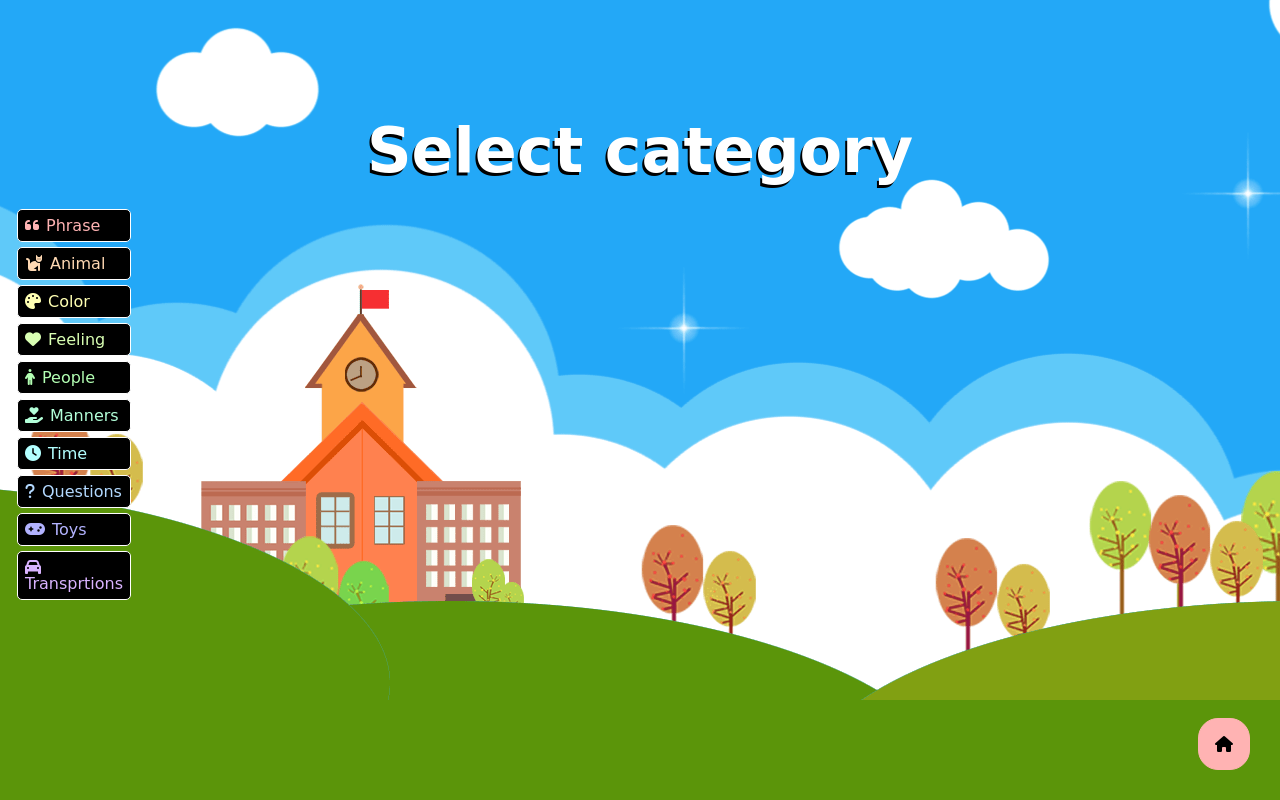
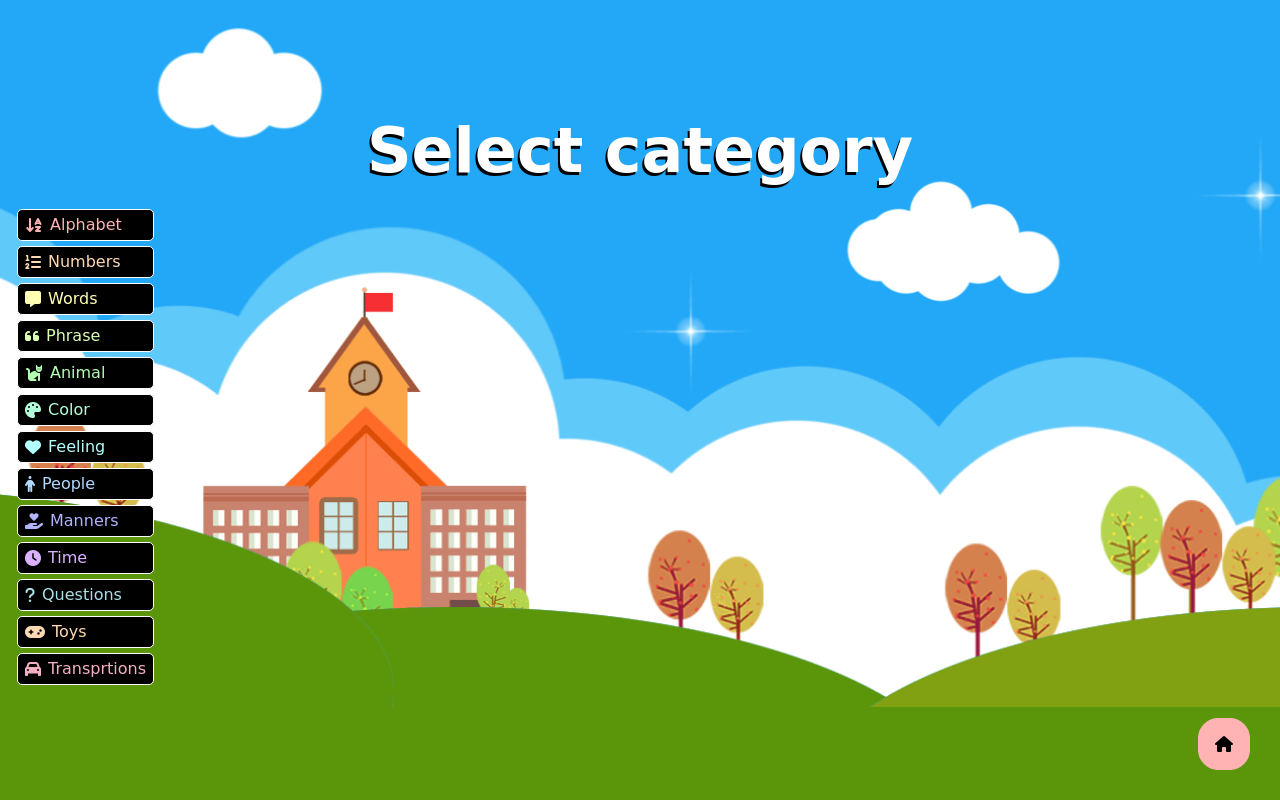
Before and after one commit to MUNSEONGEUN/ETA, a Django app: page /learning/ in a window 1280 px wide. Run offline with Django 5.2, Linux system fonts and the light colour scheme; parts of the project's set-up code (start-up, migrations or seed data) failed here and were passed over; some libraries are stand-ins or nearby versions.

Commit message:
재업뎃

```diff
--- a/static/css/learnging.css
+++ b/static/css/learnging.css
@@ -1,34 +1,46 @@
 @import url('reset.css');
-body{
-    font-family: 'Comic Sans MS';
-    background-image: url('/static/images/playground.png'); /* 이미지 경로 설정 */
+@import url('https://fonts.googleapis.com/css2?family=Comic+Neue:wght@400;700&display=swap');
+
+/* Keyframes for the opening animation */
+@keyframes slideDown {
+    0% {
+        transform: translateY(-100%);
+        opacity: 0;
+    }
+    100% {
+        transform: translateY(0);
+        opacity: 1;
+    }
+}
+
+body {
+    font-family: 'Comic Neue', cursive;
+    background-image: url('/static/images/playground.png');
     margin: 10px;
     background-color: #5B950A;
     background-repeat: no-repeat;
+    background-size: cover;
+    color: #fff;
+}
 
-    /* justify-content: center;
-    align-items: center; */
-
-}
 article {
-    font-family: 'Comic Sans MS';
     display: flex;
     flex-direction: column;
     position: relative;
     margin-top: 15vh;
     justify-content: start;
+    animation: slideDown 1s ease-out;
 }
+
 .title {
-    font-family: 'Comic Sans MS';
     font-size: 62px;
     color: #FFFFFF;
     text-shadow: -2px 3px #000;
-    outline: #000;
-    border: 10px;
     font-weight: 700;
     text-align: center;
     margin-bottom: 20px;
 }
+
 .content {
     display: flex;
     flex-direction: row;
@@ -36,103 +48,70 @@ article {
 
 .side-bar {
     flex: 1;
-
     display: flex;
     flex-direction: column;
-    /* background-color: green; */
     padding: 7px;
 }
+
 .side-bar .category div {
     padding: 7px;
     border: 1px solid #fff;
     border-radius: 5px;
     margin-bottom: 5px;
-    background-color: #fff;
     cursor: pointer;
     background-color: #000;
+    transition: transform 0.3s, background-color 0.3s, color 0.3s;
+    display: flex;
+    align-items: center;
 }
+
 .side-bar .category div:nth-child(1) {
-    color: #ffb3b3 ;
+    color: #ffb3b3;
 }
 .side-bar .category div:nth-child(2) {
-    color: #ffd9b3 ;
+    color: #ffd9b3;
 }
 .side-bar .category div:nth-child(3) {
-    color: #ffffb3 ;
+    color: #ffffb3;
 }
 .side-bar .category div:nth-child(4) {
-    color: #d9ffb3 ;
+    color: #d9ffb3;
 }
 .side-bar .category div:nth-child(5) {
-    color: #b3ffb3 ;
+    color: #b3ffb3;
 }
 .side-bar .category div:nth-child(6) {
-    color: #b3ffd9 ;
+    color: #b3ffd9;
 }
 .side-bar .category div:nth-child(7) {
-    color: #b3ffff ;
+    color: #b3ffff;
 }
 .side-bar .category div:nth-child(8) {
-    color: #b3d9ff ;
+    color: #b3d9ff;
 }
 .side-bar .category div:nth-child(9) {
-    color: #b3b3ff ;
+    color: #b3b3ff;
 }
 .side-bar .category div:nth-child(10) {
-    color: #d9b3ff ;
+    color: #d9b3ff;
+}
+.side-bar .category div:nth-child(11) {
+    color: #abdee6;
+}
+.side-bar .category div:nth-child(12) {
+    color: #ffd9b3;
+}
+.side-bar .category div:nth-child(13) {
+    color: #f3b0c3;
 }
 
-.side-bar .category div:nth-child(1):hover{
-    background-color: #ffb3b3;
+.side-bar .category div:hover {
+    background-color: #fff;
     color: #000;
     transform: scale(1.05);
 }
-.side-bar .category div:nth-child(2):hover{
-    background-color: #ffd9b3;
-    color: #000;
-    transform: scale(1.05);
-}
-.side-bar .category div:nth-child(3):hover{
-    background-color: #ffffb3;
-    color: #000;
-    transform: scale(1.05);
-}
-.side-bar .category div:nth-child(4):hover{
-    background-color: #d9ffb3;
-    color: #000;
-    transform: scale(1.05);
-}
-.side-bar .category div:nth-child(5):hover{
-    background-color: #b3ffb3;
-    color: #000;
-    transform: scale(1.05);
-}
-.side-bar .category div:nth-child(6):hover{
-    background-color: #b3ffd9;
-    color: #000;
-    transform: scale(1.05);
-}
-.side-bar .category div:nth-child(7):hover{
-    background-color: #b3ffff;
-    color: #000;
-    transform: scale(1.05);
-}
-.side-bar .category div:nth-child(8):hover{
-    background-color: #b3d9ff;
-    color: #000;
-    transform: scale(1.05);
-}
-.side-bar .category div:nth-child(9):hover{
-    background-color: #b3b3ff;
-    color: #000;
-    transform: scale(1.05);
-}
-.side-bar .category div:nth-child(10):hover{
-    background-color: #d9b3ff;
-    color: #000;
-    transform: scale(1.05);
-}
-.side-bar .category .fa-solid{
+
+.side-bar .category .fa-solid {
     margin-right: 7px;
 }
 
@@ -149,7 +128,7 @@ article {
     flex-direction: row;
     margin-bottom: 30px;
     align-items: center; /* 세로 중앙 정렬 */
-	justify-content: center; /*가로 중앙 정렬*/
+    justify-content: center; /*가로 중앙 정렬*/
     font-weight: bold;
     cursor: pointer;
     text-align: center;
@@ -172,7 +151,7 @@ article {
 .clicked{
     background-color: #71c5d0;
 
-	color: navy;
+    color: navy;
 }
 .video-area iframe {
     margin-right: 20px;
--- a/static/js/learnging.js
+++ b/static/js/learnging.js
@@ -1,10 +1,54 @@
-
 const category = document.querySelector(".category")
 const videos = document.querySelector(".video-area")
 const video = document.querySelector(".video")
 const group = document.querySelector(".button-group")
 const title = document.querySelector(".title")
-const json = {'phrases': {'How are you': '<iframe width="800" height="450" src="https://www.youtube.com/embed/1wvGNvkRtNY?si=riCtXF227ZPDxAJD" title="YouTube video player" frameborder="0" allow="accelerometer; autoplay; clipboard-write; encrypted-media; gyroscope; picture-in-picture; web-share" referrerpolicy="strict-origin-when-cross-origin" allowfullscreen></iframe>',
+const json = {'alphabet': {'A': '<iframe width="560" height="315" src="https://www.youtube.com/embed/bsYLoba2CV0?si=K0tqvWbAm2FSxEfX" title="YouTube video player" frameborder="0" allow="accelerometer; autoplay; clipboard-write; encrypted-media; gyroscope; picture-in-picture; web-share" referrerpolicy="strict-origin-when-cross-origin" allowfullscreen></iframe>',
+'B': '<iframe width="560" height="315" src="https://www.youtube.com/embed/3A4pdSEmuTE?si=q6Usk4cysEcXUDOc" title="YouTube video player" frameborder="0" allow="accelerometer; autoplay; clipboard-write; encrypted-media; gyroscope; picture-in-picture; web-share" referrerpolicy="strict-origin-when-cross-origin" allowfullscreen></iframe>',
+'C': '<iframe width="560" height="315" src="https://www.youtube.com/embed/dJqoBH9NDOI?si=R8RLX-eN1JTxsZFg" title="YouTube video player" frameborder="0" allow="accelerometer; autoplay; clipboard-write; encrypted-media; gyroscope; picture-in-picture; web-share" referrerpolicy="strict-origin-when-cross-origin" allowfullscreen></iframe>',
+'D': '<iframe width="560" height="315" src="https://www.youtube.com/embed/unaicv88lLI?si=GC5w27PRH_-Rezax" title="YouTube video player" frameborder="0" allow="accelerometer; autoplay; clipboard-write; encrypted-media; gyroscope; picture-in-picture; web-share" referrerpolicy="strict-origin-when-cross-origin" allowfullscreen></iframe>',
+'E': '<iframe width="560" height="315" src="https://www.youtube.com/embed/DuqblObUlxk?si=lXzrKQvyjkdpJ11s" title="YouTube video player" frameborder="0" allow="accelerometer; autoplay; clipboard-write; encrypted-media; gyroscope; picture-in-picture; web-share" referrerpolicy="strict-origin-when-cross-origin" allowfullscreen></iframe>',
+'F': '<iframe width="560" height="315" src="https://www.youtube.com/embed/SadgQ0mvY50?si=ChPnfHvNMpR8SDnt" title="YouTube video player" frameborder="0" allow="accelerometer; autoplay; clipboard-write; encrypted-media; gyroscope; picture-in-picture; web-share" referrerpolicy="strict-origin-when-cross-origin" allowfullscreen></iframe>',
+'G': '<iframe width="560" height="315" src="https://www.youtube.com/embed/UM8feCdEh2k?si=K5yTGv9C1GpGqdMm" title="YouTube video player" frameborder="0" allow="accelerometer; autoplay; clipboard-write; encrypted-media; gyroscope; picture-in-picture; web-share" referrerpolicy="strict-origin-when-cross-origin" allowfullscreen></iframe>',
+'H': '<iframe width="560" height="315" src="https://www.youtube.com/embed/gz6Ux2SWVTc?si=EhNFqm2Zp1n9ONVB" title="YouTube video player" frameborder="0" allow="accelerometer; autoplay; clipboard-write; encrypted-media; gyroscope; picture-in-picture; web-share" referrerpolicy="strict-origin-when-cross-origin" allowfullscreen></iframe>',
+'I': '<iframe width="560" height="315" src="https://www.youtube.com/embed/Hyfqjm3fFNk?si=KyitvD1JZL1VpxPZ" title="YouTube video player" frameborder="0" allow="accelerometer; autoplay; clipboard-write; encrypted-media; gyroscope; picture-in-picture; web-share" referrerpolicy="strict-origin-when-cross-origin" allowfullscreen></iframe>',
+'J': '<iframe width="560" height="315" src="https://www.youtube.com/embed/uvqNhKdoUw0?si=mrpEybYyeAsg2vg2" title="YouTube video player" frameborder="0" allow="accelerometer; autoplay; clipboard-write; encrypted-media; gyroscope; picture-in-picture; web-share" referrerpolicy="strict-origin-when-cross-origin" allowfullscreen></iframe>',
+'K': '<iframe width="560" height="315" src="https://www.youtube.com/embed/9KP2yPZTZ5o?si=p5VkTF_LbKmi6xSN" title="YouTube video player" frameborder="0" allow="accelerometer; autoplay; clipboard-write; encrypted-media; gyroscope; picture-in-picture; web-share" referrerpolicy="strict-origin-when-cross-origin" allowfullscreen></iframe>',
+'L': '<iframe width="560" height="315" src="https://www.youtube.com/embed/PUVdWVNCZTk?si=ou5iCaeztHIadJjo" title="YouTube video player" frameborder="0" allow="accelerometer; autoplay; clipboard-write; encrypted-media; gyroscope; picture-in-picture; web-share" referrerpolicy="strict-origin-when-cross-origin" allowfullscreen></iframe>',
+'M': '<iframe width="560" height="315" src="https://www.youtube.com/embed/rrTRRfUzlB0?si=PcEuiBD3H025F1gK" title="YouTube video player" frameborder="0" allow="accelerometer; autoplay; clipboard-write; encrypted-media; gyroscope; picture-in-picture; web-share" referrerpolicy="strict-origin-when-cross-origin" allowfullscreen></iframe>',
+'N': '<iframe width="560" height="315" src="https://www.youtube.com/embed/fF5_b0dhTS4?si=6INBhxP3KlhKEB82" title="YouTube video player" frameborder="0" allow="accelerometer; autoplay; clipboard-write; encrypted-media; gyroscope; picture-in-picture; web-share" referrerpolicy="strict-origin-when-cross-origin" allowfullscreen></iframe>',
+'O': '<iframe width="560" height="315" src="https://www.youtube.com/embed/lvl-UxT0oOM?si=5e0iD9d15ug2OOvL" title="YouTube video player" frameborder="0" allow="accelerometer; autoplay; clipboard-write; encrypted-media; gyroscope; picture-in-picture; web-share" referrerpolicy="strict-origin-when-cross-origin" allowfullscreen></iframe>',
+'P': '<iframe width="560" height="315" src="https://www.youtube.com/embed/9dlrwu_9qk8?si=gGN2W0AZeuc96oqp" title="YouTube video player" frameborder="0" allow="accelerometer; autoplay; clipboard-write; encrypted-media; gyroscope; picture-in-picture; web-share" referrerpolicy="strict-origin-when-cross-origin" allowfullscreen></iframe>',
+'Q': '<iframe width="560" height="315" src="https://www.youtube.com/embed/asa1mwMzuN8?si=QMQR-V1PZImP09hx" title="YouTube video player" frameborder="0" allow="accelerometer; autoplay; clipboard-write; encrypted-media; gyroscope; picture-in-picture; web-share" referrerpolicy="strict-origin-when-cross-origin" allowfullscreen></iframe>',
+'R': '<iframe width="560" height="315" src="https://www.youtube.com/embed/S9Wsq66A9xI?si=00cRnuTrcu-igZ25" title="YouTube video player" frameborder="0" allow="accelerometer; autoplay; clipboard-write; encrypted-media; gyroscope; picture-in-picture; web-share" referrerpolicy="strict-origin-when-cross-origin" allowfullscreen></iframe>',
+'S': '<iframe width="560" height="315" src="https://www.youtube.com/embed/sABdqaGImmw?si=7IRXK9VZN8Cw6sOw" title="YouTube video player" frameborder="0" allow="accelerometer; autoplay; clipboard-write; encrypted-media; gyroscope; picture-in-picture; web-share" referrerpolicy="strict-origin-when-cross-origin" allowfullscreen></iframe>',
+'T': '<iframe width="560" height="315" src="https://www.youtube.com/embed/Z4RUlAm5EWA?si=skfY-505zZw9zAIK" title="YouTube video player" frameborder="0" allow="accelerometer; autoplay; clipboard-write; encrypted-media; gyroscope; picture-in-picture; web-share" referrerpolicy="strict-origin-when-cross-origin" allowfullscreen></iframe>',
+'U': '<iframe width="560" height="315" src="https://www.youtube.com/embed/TMk2OJAmOmE?si=E1xKQQr21Z1f9yCZ" title="YouTube video player" frameborder="0" allow="accelerometer; autoplay; clipboard-write; encrypted-media; gyroscope; picture-in-picture; web-share" referrerpolicy="strict-origin-when-cross-origin" allowfullscreen></iframe>',
+'V': '<iframe width="560" height="315" src="https://www.youtube.com/embed/0mjIJ_Maf34?si=uvZtXFgkOlaP8N0Y" title="YouTube video player" frameborder="0" allow="accelerometer; autoplay; clipboard-write; encrypted-media; gyroscope; picture-in-picture; web-share" referrerpolicy="strict-origin-when-cross-origin" allowfullscreen></iframe>',
+'W': '<iframe width="560" height="315" src="https://www.youtube.com/embed/qd5icmqdALI?si=7hmcPg4e_Qznl--k" title="YouTube video player" frameborder="0" allow="accelerometer; autoplay; clipboard-write; encrypted-media; gyroscope; picture-in-picture; web-share" referrerpolicy="strict-origin-when-cross-origin" allowfullscreen></iframe>',
+'X': '<iframe width="560" height="315" src="https://www.youtube.com/embed/vdL-hKuSwTs?si=I14NOFH_gD9Gt7nJ" title="YouTube video player" frameborder="0" allow="accelerometer; autoplay; clipboard-write; encrypted-media; gyroscope; picture-in-picture; web-share" referrerpolicy="strict-origin-when-cross-origin" allowfullscreen></iframe>',
+'Y': '<iframe width="560" height="315" src="https://www.youtube.com/embed/t689H0-w-Ww?si=puy4bKHvf6uoPDLO" title="YouTube video player" frameborder="0" allow="accelerometer; autoplay; clipboard-write; encrypted-media; gyroscope; picture-in-picture; web-share" referrerpolicy="strict-origin-when-cross-origin" allowfullscreen></iframe>',
+'Z': '<iframe width="560" height="315" src="https://www.youtube.com/embed/0BlkX6MWByw?si=-pW0I9WPe9RoV-3T" title="YouTube video player" frameborder="0" allow="accelerometer; autoplay; clipboard-write; encrypted-media; gyroscope; picture-in-picture; web-share" referrerpolicy="strict-origin-when-cross-origin" allowfullscreen></iframe>'},
+'numbers': {'0': '<iframe width="560" height="315" src="https://www.youtube.com/embed/m_4rbJcuXLo?si=cUax1otFpywxHwzw" title="YouTube video player" frameborder="0" allow="accelerometer; autoplay; clipboard-write; encrypted-media; gyroscope; picture-in-picture; web-share" referrerpolicy="strict-origin-when-cross-origin" allowfullscreen></iframe>',
+'1': '<iframe width="560" height="315" src="https://www.youtube.com/embed/8K4yWpiVJPk?si=kPzIQ9H64XYOahZU" title="YouTube video player" frameborder="0" allow="accelerometer; autoplay; clipboard-write; encrypted-media; gyroscope; picture-in-picture; web-share" referrerpolicy="strict-origin-when-cross-origin" allowfullscreen></iframe>',
+'2': '<iframe width="560" height="315" src="https://www.youtube.com/embed/fQppTpwisZQ?si=iiKBTte57AydG6lY" title="YouTube video player" frameborder="0" allow="accelerometer; autoplay; clipboard-write; encrypted-media; gyroscope; picture-in-picture; web-share" referrerpolicy="strict-origin-when-cross-origin" allowfullscreen></iframe>',
+'3': '<iframe width="560" height="315" src="https://www.youtube.com/embed/J58DGrShwuY?si=WAy_PeU3pDoDGOU-" title="YouTube video player" frameborder="0" allow="accelerometer; autoplay; clipboard-write; encrypted-media; gyroscope; picture-in-picture; web-share" referrerpolicy="strict-origin-when-cross-origin" allowfullscreen></iframe>',
+'4': '<iframe width="560" height="315" src="https://www.youtube.com/embed/txpKOXcmwn0?si=8AG7MACPSXB8QEJn" title="YouTube video player" frameborder="0" allow="accelerometer; autoplay; clipboard-write; encrypted-media; gyroscope; picture-in-picture; web-share" referrerpolicy="strict-origin-when-cross-origin" allowfullscreen></iframe>',
+'5': '<iframe width="560" height="315" src="https://www.youtube.com/embed/U8SpX0zlFpE?si=s-wvF_0RMrnuzyzu" title="YouTube video player" frameborder="0" allow="accelerometer; autoplay; clipboard-write; encrypted-media; gyroscope; picture-in-picture; web-share" referrerpolicy="strict-origin-when-cross-origin" allowfullscreen></iframe>',
+'6': '<iframe width="560" height="315" src="https://www.youtube.com/embed/RsAsBv6I5T8?si=r84MYxUbeNbovFpf" title="YouTube video player" frameborder="0" allow="accelerometer; autoplay; clipboard-write; encrypted-media; gyroscope; picture-in-picture; web-share" referrerpolicy="strict-origin-when-cross-origin" allowfullscreen></iframe>',
+'7': '<iframe width="560" height="315" src="https://www.youtube.com/embed/nnnTYk1UlS4?si=5aAGuWTWiSUfUN2L" title="YouTube video player" frameborder="0" allow="accelerometer; autoplay; clipboard-write; encrypted-media; gyroscope; picture-in-picture; web-share" referrerpolicy="strict-origin-when-cross-origin" allowfullscreen></iframe>',
+'8': '<iframe width="560" height="315" src="https://www.youtube.com/embed/u40PBl5xRTQ?si=nqp3nfCZrjPkzstQ" title="YouTube video player" frameborder="0" allow="accelerometer; autoplay; clipboard-write; encrypted-media; gyroscope; picture-in-picture; web-share" referrerpolicy="strict-origin-when-cross-origin" allowfullscreen></iframe>',
+'9': '<iframe width="560" height="315" src="https://www.youtube.com/embed/fB1UgWDghow?si=uUJ-fU5cpmoGdwj8" title="YouTube video player" frameborder="0" allow="accelerometer; autoplay; clipboard-write; encrypted-media; gyroscope; picture-in-picture; web-share" referrerpolicy="strict-origin-when-cross-origin" allowfullscreen></iframe>'},
+'words': {'Hello': '<iframe width="560" height="315" src="https://www.youtube.com/embed/uKKvNqA9N20?si=9Q4Tb0e_fRtp2hmc" title="YouTube video player" frameborder="0" allow="accelerometer; autoplay; clipboard-write; encrypted-media; gyroscope; picture-in-picture; web-share" referrerpolicy="strict-origin-when-cross-origin" allowfullscreen></iframe>',
+'I love you': '<iframe width="560" height="315" src="https://www.youtube.com/embed/8rkdu9D9geo?si=yzkCQwvlIhpZ1dPU" title="YouTube video player" frameborder="0" allow="accelerometer; autoplay; clipboard-write; encrypted-media; gyroscope; picture-in-picture; web-share" referrerpolicy="strict-origin-when-cross-origin" allowfullscreen></iframe>',
+'Yes': '<iframe width="560" height="315" src="https://www.youtube.com/embed/0usayvOXzHo?si=YPKbenybmSHIy1PT" title="YouTube video player" frameborder="0" allow="accelerometer; autoplay; clipboard-write; encrypted-media; gyroscope; picture-in-picture; web-share" referrerpolicy="strict-origin-when-cross-origin" allowfullscreen></iframe>',
+'No': '<iframe width="560" height="315" src="https://www.youtube.com/embed/QJXKaOSyl4o?si=7w0fGulGyWINA4Ip" title="YouTube video player" frameborder="0" allow="accelerometer; autoplay; clipboard-write; encrypted-media; gyroscope; picture-in-picture; web-share" referrerpolicy="strict-origin-when-cross-origin" allowfullscreen></iframe>',
+'Korea': '<iframe width="560" height="315" src="https://www.youtube.com/embed/-hUjwyVQdbo?si=RAeWU_8I03hwtQYi" title="YouTube video player" frameborder="0" allow="accelerometer; autoplay; clipboard-write; encrypted-media; gyroscope; picture-in-picture; web-share" referrerpolicy="strict-origin-when-cross-origin" allowfullscreen></iframe>',
+'Cry': '<iframe width="560" height="315" src="https://www.youtube.com/embed/H6CQg4zRmlA?si=B1LGeD1qomTha5St" title="YouTube video player" frameborder="0" allow="accelerometer; autoplay; clipboard-write; encrypted-media; gyroscope; picture-in-picture; web-share" referrerpolicy="strict-origin-when-cross-origin" allowfullscreen></iframe>',
+'Perfect': '<iframe width="560" height="315" src="https://www.youtube.com/embed/Na4qNZR3RWA?si=osODZb_CZXMwaOhK" title="YouTube video player" frameborder="0" allow="accelerometer; autoplay; clipboard-write; encrypted-media; gyroscope; picture-in-picture; web-share" referrerpolicy="strict-origin-when-cross-origin" allowfullscreen></iframe>',
+'Why': '<iframe width="560" height="315" src="https://www.youtube.com/embed/K0yp2v6Atxs?si=Qz1LUGqn32gBeCTP" title="YouTube video player" frameborder="0" allow="accelerometer; autoplay; clipboard-write; encrypted-media; gyroscope; picture-in-picture; web-share" referrerpolicy="strict-origin-when-cross-origin" allowfullscreen></iframe>',
+'walk': '<iframe width="560" height="315" src="https://www.youtube.com/embed/B36qDOOtm20?si=6pKGblxuV-DXCjDB" title="YouTube video player" frameborder="0" allow="accelerometer; autoplay; clipboard-write; encrypted-media; gyroscope; picture-in-picture; web-share" referrerpolicy="strict-origin-when-cross-origin" allowfullscreen></iframe>'},
+'phrases': {'How are you': '<iframe width="800" height="450" src="https://www.youtube.com/embed/1wvGNvkRtNY?si=riCtXF227ZPDxAJD" title="YouTube video player" frameborder="0" allow="accelerometer; autoplay; clipboard-write; encrypted-media; gyroscope; picture-in-picture; web-share" referrerpolicy="strict-origin-when-cross-origin" allowfullscreen></iframe>',
 'My name  is Bill what is your name?': '<iframe width="800" height="450" src="https://www.youtube.com/embed/eyS1Mkrh5DQ?si=1Zf8z7MqSeyqGIcO" title="YouTube video player" frameborder="0" allow="accelerometer; autoplay; clipboard-write; encrypted-media; gyroscope; picture-in-picture; web-share" referrerpolicy="strict-origin-when-cross-origin" allowfullscreen></iframe>',
 'Nice to meet you': '<iframe width="800" height="450" src="https://www.youtube.com/embed/R-Xyy8iJEsU?si=RPdx8w8RvyvC98S0" title="YouTube video player" frameborder="0" allow="accelerometer; autoplay; clipboard-write; encrypted-media; gyroscope; picture-in-picture; web-share" referrerpolicy="strict-origin-when-cross-origin" allowfullscreen></iframe>',
 'My mother name is Jane, My father name is Tom': '<iframe width="800" height="450" src="https://www.youtube.com/embed/-F0cmkhrs3Y?si=8VONMC-iaVUdn2ta" title="YouTube video player" frameborder="0" allow="accelerometer; autoplay; clipboard-write; encrypted-media; gyroscope; picture-in-picture; web-share" referrerpolicy="strict-origin-when-cross-origin" allowfullscreen></iframe>',
@@ -70,7 +114,9 @@ category.addEventListener("click",(e)=>{
     if(!e.target.className.includes("menu"))  return
     console.log("clicked");
     const menu = e.target.className.split(" ")[1]
+    console.log(menu);
     const keys = Object.keys(json[menu])
+    console.log(keys);
     const values  = json[menu]
     console.log(menu, keys);
     title.textContent = menu
--- a/templates/learning/learning.html
+++ b/templates/learning/learning.html
@@ -9,6 +9,9 @@
         <div class="content">
             <div class="side-bar">
                 <div class="category">
+                    <div class="menu alphabet"><i class="fa-solid fa-arrow-down-a-z"></i>Alphabet</div>
+                    <div class="menu numbers"><i class="fa-solid fa-list-ol"></i>Numbers</div>
+                    <div class="menu words"><i class="fa-solid fa-message"></i></i>Words</div>
                     <div class="menu phrases"><i class="fa-solid fa-quote-left"></i>Phrase</div>
                     <div class="menu animal"><i class="fa-solid fa-cat"></i>Animal</div>
                     <div class="menu colors"><i class="fa-solid fa-palette"></i>Color</div>
--- a/templates/main/main.html
+++ b/templates/main/main.html
@@ -117,9 +117,9 @@
         </section>
         <article class="comic-sans kcc-dodamdodam">
             <div class="menu">
-                <a class="button" href="{% url 'recognition' %}">Predicted</a>
+                <a class="button" href="{% url 'learning' %}">Learning</a>
+                <a class="button" href="{% url 'recognition' %}">Translate</a>
                 <a class="button" href="{% url 'game' %}">Game</a>
-                <a class="button" href="{% url 'learning' %}">Learning</a>
                 <a class="button" href="{% url 'about' %}">About us</a>
             </div>
         </article>
```
